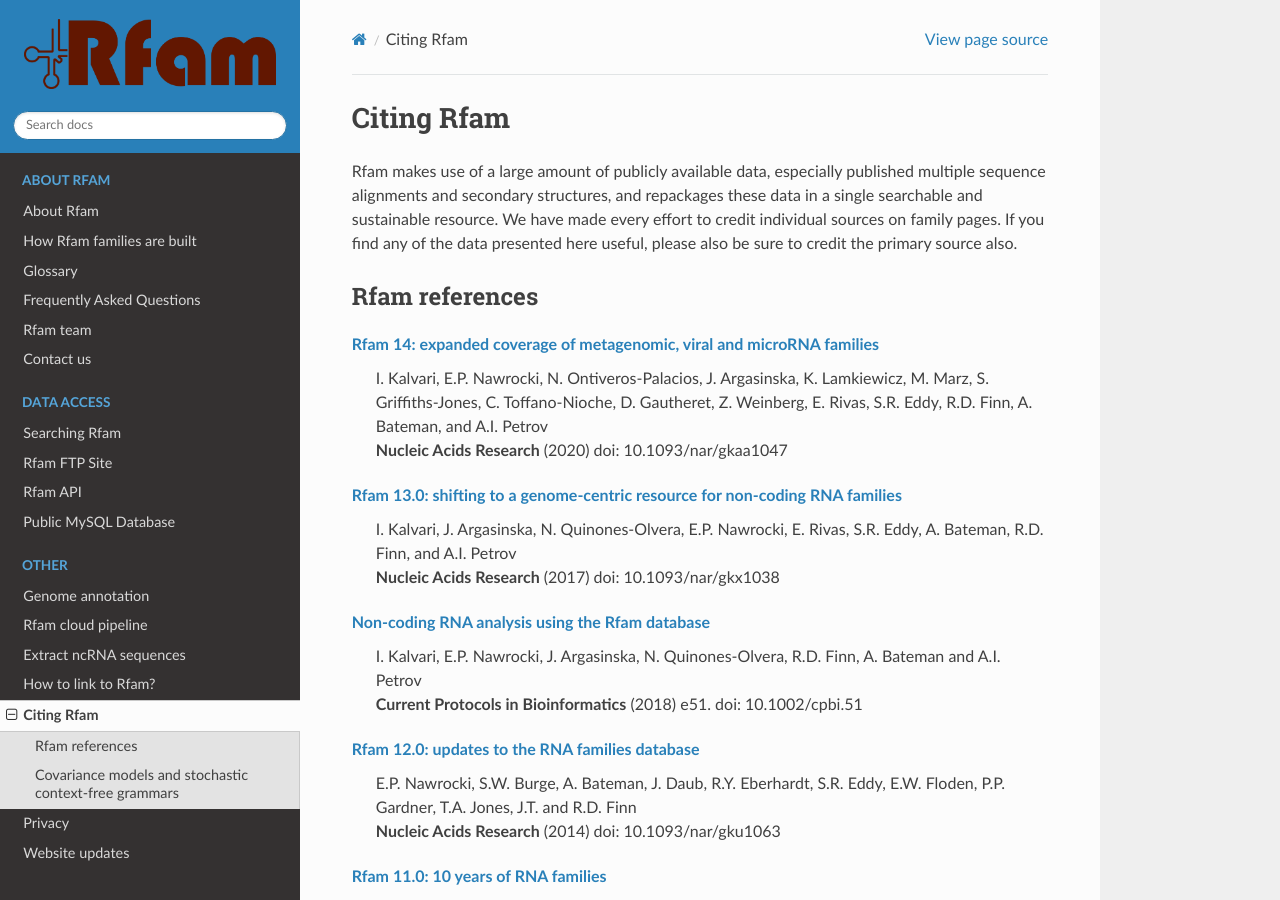
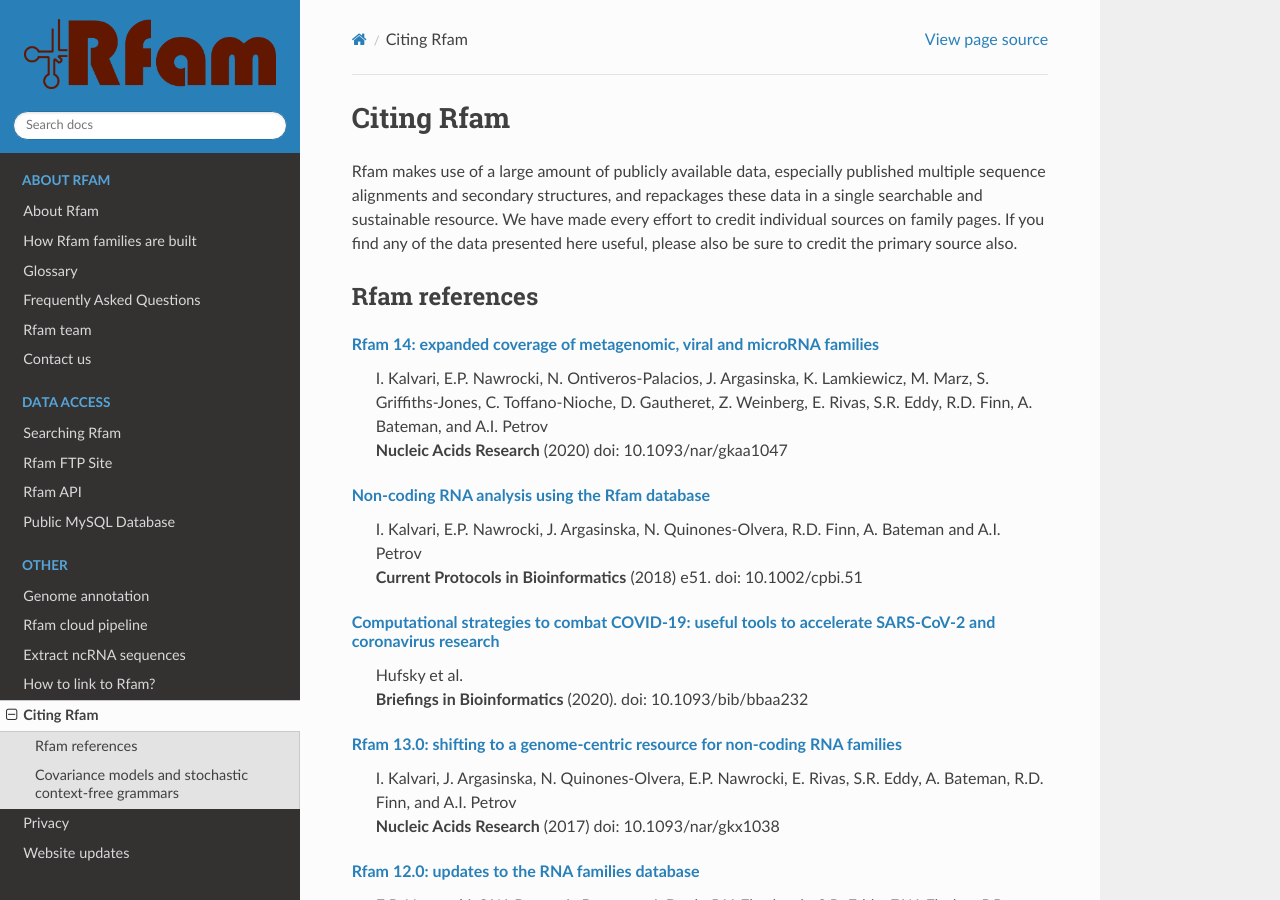
Before and after one commit to Rfam/rfam-docs, a Sphinx documentation site: the page built from docs/source/citing-rfam.rst, in a window 1280 px wide and 900 px high. Built offline with Sphinx 7.4.7 and the Read the Docs theme 2.0.0, drawn with Linux system fonts in a browser that asks for light colours.

Commit message:
Add BiB citation

```diff
--- a/docs/source/citing-rfam.rst
+++ b/docs/source/citing-rfam.rst
@@ -9,13 +9,17 @@
 	| I. Kalvari, E.P. Nawrocki, N. Ontiveros-Palacios, J. Argasinska, K. Lamkiewicz, M. Marz, S. Griffiths-Jones, C. Toffano-Nioche, D. Gautheret, Z. Weinberg, E. Rivas, S.R. Eddy, R.D. Finn, A. Bateman, and A.I. Petrov
 	| **Nucleic Acids Research** (2020) doi: 10.1093/nar/gkaa1047
 
+`Non‐coding RNA analysis using the Rfam database <https://www.ncbi.nlm.nih.gov/pmc/articles/PMC6754622/>`_
+	| I. Kalvari, E.P. Nawrocki, J. Argasinska, N. Quinones‐Olvera, R.D. Finn, A. Bateman and A.I. Petrov
+	| **Current Protocols in Bioinformatics** (2018) e51. doi: 10.1002/cpbi.51
+
+`Computational strategies to combat COVID-19: useful tools to accelerate SARS-CoV-2 and coronavirus research <https://academic.oup.com/bib/article/22/2/642/5955939>`_
+  | Hufsky et al.
+  | **Briefings in Bioinformatics** (2020). doi: 10.1093/bib/bbaa232
+
 `Rfam 13.0: shifting to a genome-centric resource for non-coding RNA families <https://academic.oup.com/nar/article/4588106>`_
 	| I. Kalvari, J. Argasinska, N. Quinones-Olvera, E.P. Nawrocki, E. Rivas, S.R. Eddy, A. Bateman, R.D. Finn, and A.I. Petrov
 	| **Nucleic Acids Research** (2017) doi: 10.1093/nar/gkx1038
-
-`Non‐coding RNA analysis using the Rfam database <https://www.ncbi.nlm.nih.gov/pmc/articles/PMC6754622/>`_
-	| I. Kalvari, E.P. Nawrocki, J. Argasinska, N. Quinones‐Olvera, R.D. Finn, A. Bateman and A.I. Petrov
-	| **Current Protocols in Bioinformatics** (2018) e51. doi: 10.1002/cpbi.51
 
 `Rfam 12.0: updates to the RNA families database <http://nar.oxfordjournals.org/content/43/D1/D130>`_
 	| E.P. Nawrocki, S.W. Burge, A. Bateman, J. Daub, R.Y. Eberhardt, S.R. Eddy, E.W. Floden, P.P. Gardner, T.A. Jones, J.T. and R.D. Finn
```
